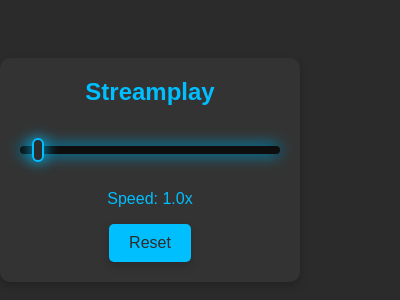
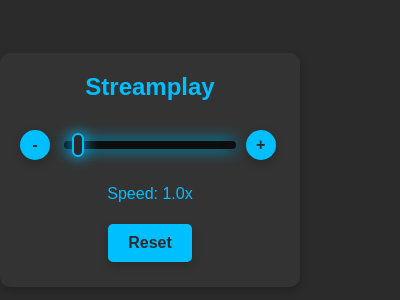
Before and after one commit to rk-1203/streamplay, a browser extension: page popup.html in a window 400 px wide. Shown: the part 252-552 px from the top of the page. Drawn offline with Linux system fonts and the light colour scheme.

Commit message:
Add stepper buttons

```diff
--- a/popup.css
+++ b/popup.css
@@ -24,6 +24,14 @@
 .splay .card h2 {
   margin-top: 0;
   color: #00bfff;
+}
+
+/* button group */
+.splay .btn-group {
+  display: grid;
+  align-items: center;
+  gap: 10px;
+  grid-template-columns: 1fr 5fr 1fr;
 }
 
 /* slider */
@@ -116,12 +124,23 @@
   color: #2c2c2c;
   padding: 10px 20px;
   font-size: 16px;
+  font-weight: bold;
   border-radius: 5px;
   cursor: pointer;
   box-shadow: 0 4px 10px rgba(0, 0, 0, 0.2);
   transition: background-color 0.3s, transform 0.3s;
+  margin: 5px 0;
 }
 .splay button:hover {
   background-color: #007acc;
   transform: scale(1.05);
 }
+
+/* stepper buttons */
+.splay .stepper-btn {
+  padding: 0;
+  margin: 0;
+  border-radius: 50%;
+  width: 30px;
+  height: 30px;
+}
--- a/popup.html
+++ b/popup.html
@@ -8,6 +8,8 @@
   <body class="splay">
     <div class="card">
       <h2>Streamplay</h2>
+      <div class="btn-group">
+        <button class="stepper-btn" id="speed-decrease-button">-</button>
         <input
           type="range"
           min="0.25"
@@ -16,6 +18,8 @@
           value="1.0"
           id="speed-controller"
         />
+        <button class="stepper-btn" id="speed-increase-button">+</button>
+      </div>
       <p>Speed: <span id="speed-value">1.0x</span></p>
       <button id="speed-reset-button">Reset</button>
     </div>
--- a/popup.js
+++ b/popup.js
@@ -1,11 +1,21 @@
 const defaultPlaybackSpeed = '1.0';
+const maxPlaybackSpeed = 16.0;
+const stepper = 0.25;
 
 const getPlaybackSpeedElements = () => {
   const speedController = document.getElementById('speed-controller');
+  const speedIncreaseButton = document.getElementById('speed-increase-button');
+  const speedDecreaseButton = document.getElementById('speed-decrease-button');
   const speedValue = document.getElementById('speed-value');
   const speedResetButton = document.getElementById('speed-reset-button');
 
-  return {speedController, speedValue, speedResetButton};
+  return {
+    speedController,
+    speedIncreaseButton,
+    speedDecreaseButton,
+    speedValue,
+    speedResetButton,
+  };
 };
 
 const changePlaybackSpeed = (playbackSpeed) => {
@@ -50,7 +60,12 @@ const loadPlaybackSpeedFromStorage = () => {
 };
 
 document.addEventListener('DOMContentLoaded', () => {
-  const {speedController, speedResetButton} = getPlaybackSpeedElements();
+  const {
+    speedController,
+    speedIncreaseButton,
+    speedDecreaseButton,
+    speedResetButton,
+  } = getPlaybackSpeedElements();
 
   loadPlaybackSpeedFromStorage();
 
@@ -59,6 +74,18 @@ document.addEventListener('DOMContentLoaded', () => {
     changePlaybackSpeed(playbackSpeed);
   });
 
+  speedIncreaseButton.addEventListener('click', () => {
+    if (Number(speedController.value) < maxPlaybackSpeed - stepper) {
+      changePlaybackSpeed(Number(speedController.value) + stepper);
+    }
+  });
+
+  speedDecreaseButton.addEventListener('click', () => {
+    if (Number(speedController.value) > stepper) {
+      changePlaybackSpeed(Number(speedController.value) - stepper);
+    }
+  });
+
   speedResetButton.addEventListener('click', () => {
     changePlaybackSpeed(defaultPlaybackSpeed);
   });
```
Lines whose indentation alone changed are shown as unchanged.
